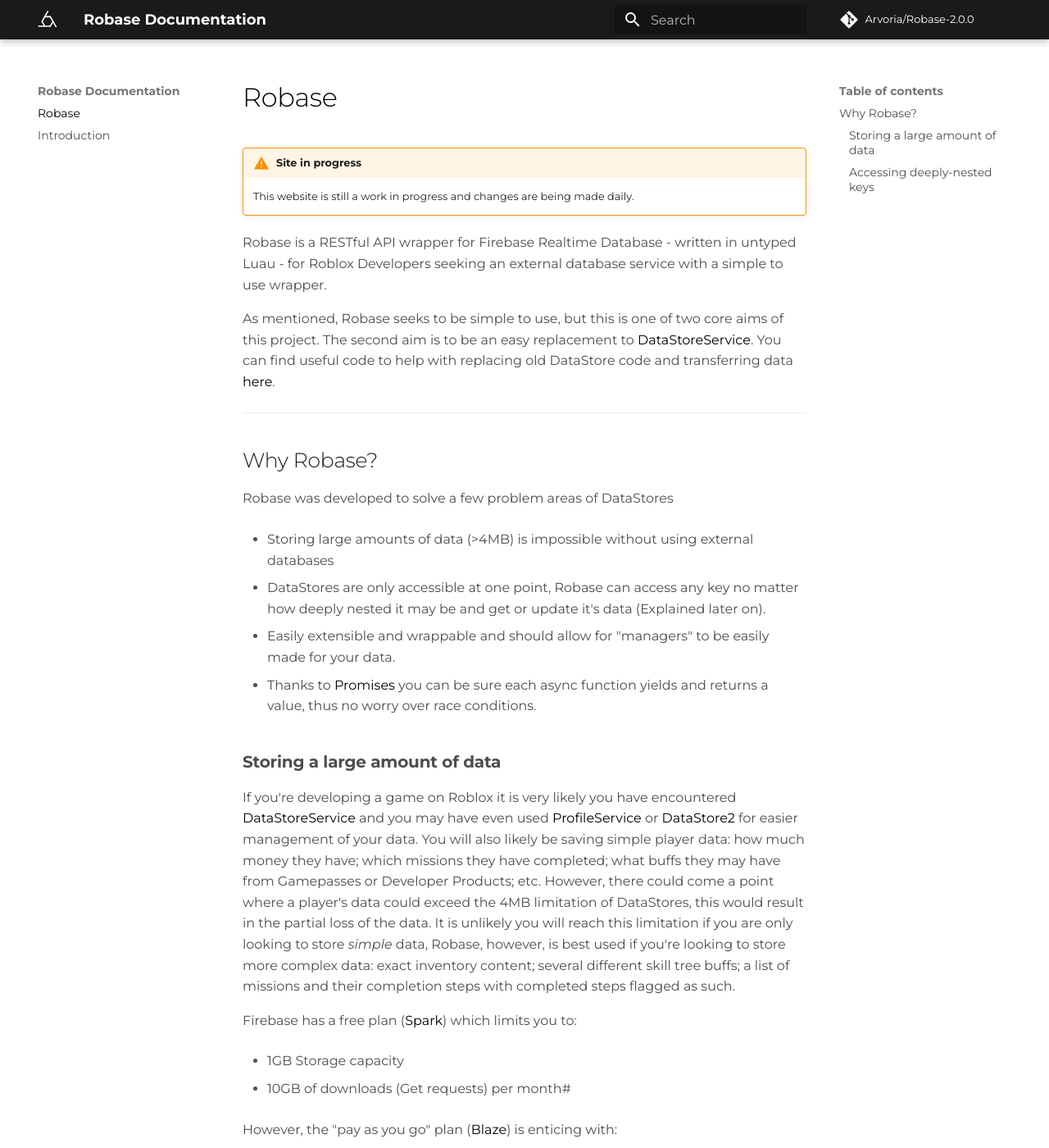
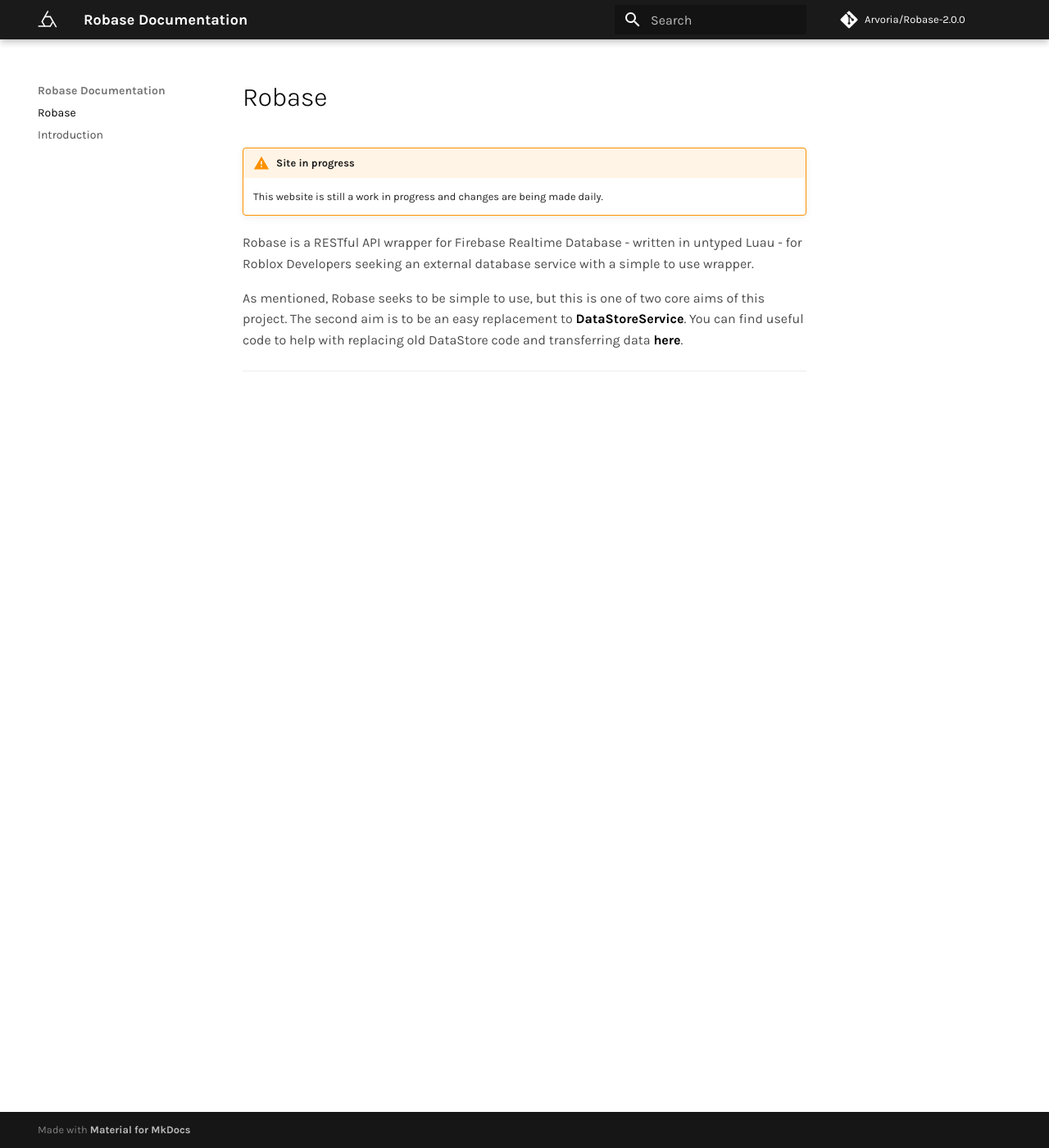
Before and after one commit to Arvoria/RobaseService, an MkDocs documentation site: the page built from docs/index.md, in a window 1280 px wide and 1400 px high. Shown: the whole window at 82% size. Built offline with MkDocs 1.6.1 and Material for MkDocs 9.7.7, drawn with Linux system fonts in a browser that asks for light colours; comment, search, counter and statistics services are not loaded; some of the changed text lies outside the part shown.

Commit message:
Update introduction storage limitations

````diff
--- a/docs/index.md
+++ b/docs/index.md
@@ -8,94 +8,3 @@
 As mentioned, Robase seeks to be simple to use, but this is one of two core aims of this project. The second aim is to be an easy replacement to [DataStoreService](). You can find useful code to help with replacing old DataStore code and transferring data [here](#examples).
 
 ---
-
-## Why Robase?
-
-Robase was developed to solve a few problem areas of DataStores
-
-+ Storing large amounts of data (>4MB) is impossible without using external databases
-
-+ DataStores are only accessible at one point, Robase can access any key no matter how deeply nested it may be and get or update it's data (Explained later on).
-
-+ Easily extensible and wrappable and should allow for "managers" to be easily made for your data.
-
-+ Thanks to [Promises]() you can be sure each async function yields and returns a value, thus no worry over race conditions.
-
-### **Storing a large amount of data**
-
-If you're developing a game on Roblox it is very likely you have encountered [DataStoreService]() and you may have even used [ProfileService]() or [DataStore2]() for easier management of your data. You will also likely be saving simple player data: how much money they have; which missions they have completed; what buffs they may have from Gamepasses or Developer Products; etc. However, there could come a point where a player's data could exceed the 4MB limitation of DataStores, this would result in the partial loss of the data. It is unlikely you will reach this limitation if you are only looking to store *simple* data, Robase, however, is best used if you're looking to store more complex data: exact inventory content; several different skill tree buffs; a list of missions and their completion steps with completed steps flagged as such.
-
-Firebase has a free plan ([Spark]()) which limits you to:
-
-+ 1GB Storage capacity
-
-+ 10GB of downloads (Get requests) per month#
-
-However, the "pay as you go" plan ([Blaze]()) is enticing with:
-
-+ Storage costs $5/GB/mo (Storing 2GB = $10/month)
-
-+ Downloaded data costs $1/GB/mo (100GB downloaded in a month = $100)
-
-### **Accessing deeply-nested keys**
-
-Being able to directly access a deeply-nested key is extremely helpful, not only is it simple to do, it also saves on downloading an entire key, quite possibly, for multiple ocassions.
-
-As an example, we will use the following data structure:
-
-``` lua
-local Profile = {
-    Inventory = {
-        _metadata = {
-            _currentPage = 1,
-            _isFull = false,
-            _totalCapacity = 32,
-            _numItems = 0,
-        }
-
-        Pages = {
-            [1] = {
-                Slots = {
-                    [1] = {--[[Item Data]]},
-                    [2] = {--[[Item Data]]},
-                    [3] = {--[[Item Data]]},
-                    [4] = {--[[Item Data]]},
-                    [5] = {--[[Item Data]]},
-                    [6] = {--[[Item Data]]},
-                    [7] = {--[[Item Data]]},
-                    [8] = {--[[Item Data]]},
-                }
-            },
-            ...
-        }
-    },
-    Skills = {
-        ["Woodcutting"] = {
-            Title = "Woodcutting",
-            Aliases = { },
-            Level = 5,
-            Description = "Speeds up woodcutting",
-        },
-        ...
-    }
-
-    Missions = {
-        InProgress = {
-            ["QuestId"] = {
-                Stage = "some stage Id",
-            },
-            ...
-        },
-
-        Completed = {
-            "QuestId", "QuestId2", ...
-        }
-    }
-
-
-}
-```
-
-Accessing and navigating this data structure, which could expand even further than it does, could be very daunting. First you would need to get the data at the base key, then you would need to assign a variable to point to a given key in this data structure (`Data.Missions.Completed` for example), and then you could access it.
-However, with Robase and Firebase, you could perform a single `GetAsync` request to
-`"{Data}/Missions/Completed"` where `{Data}` is the top-level key to access a Player's data. No longer do you need to perform sanity checks to see if the data exists or not, if it's not in the database Robase will tell you that and what specifically went wrong! If this data is non-existent, then you can create or do something about it.
--- a/docs/stylesheets/extra.css
+++ b/docs/stylesheets/extra.css
@@ -16,3 +16,11 @@
 #why-robase {
     color:hsl(0, 0%, 10%)
 }
+
+.md-typeset a:hover {
+    text-decoration: underline;
+}
+
+.md-typeset a {
+    font-weight: bold;
+}
--- a/mkdocs.yml
+++ b/mkdocs.yml
@@ -12,7 +12,7 @@
 theme:
   name: material
   font:
-    text: Montserrat
+    text: Karla
     code: Fira Code
 
   logo: img/ai-logo-flat.svg
````
Also changed, not shown: docs/introduction.md (+36 -54 lines), site/404.html, site/index.html, site/introduction/index.html, site/search/search_index.json, site/stylesheets/extra.css, 3 other files.
